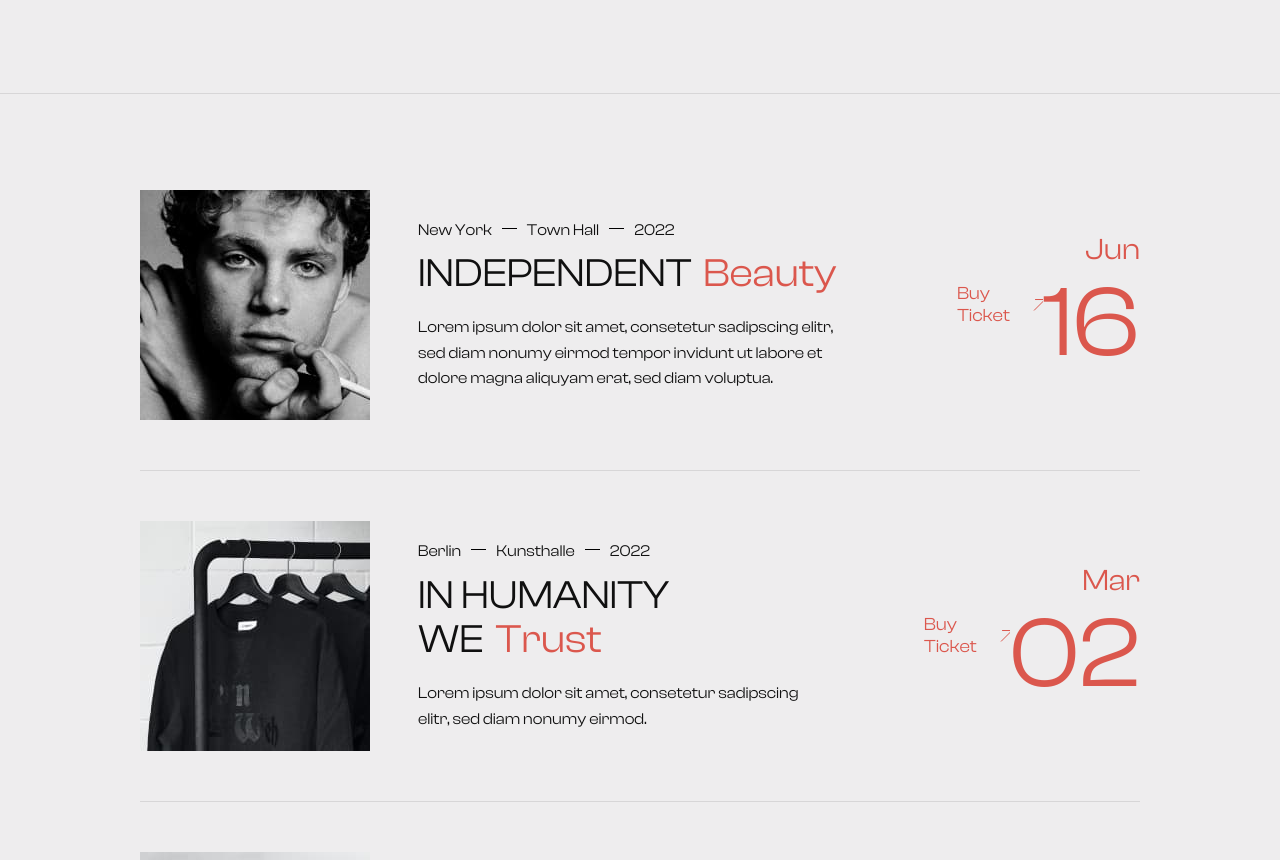
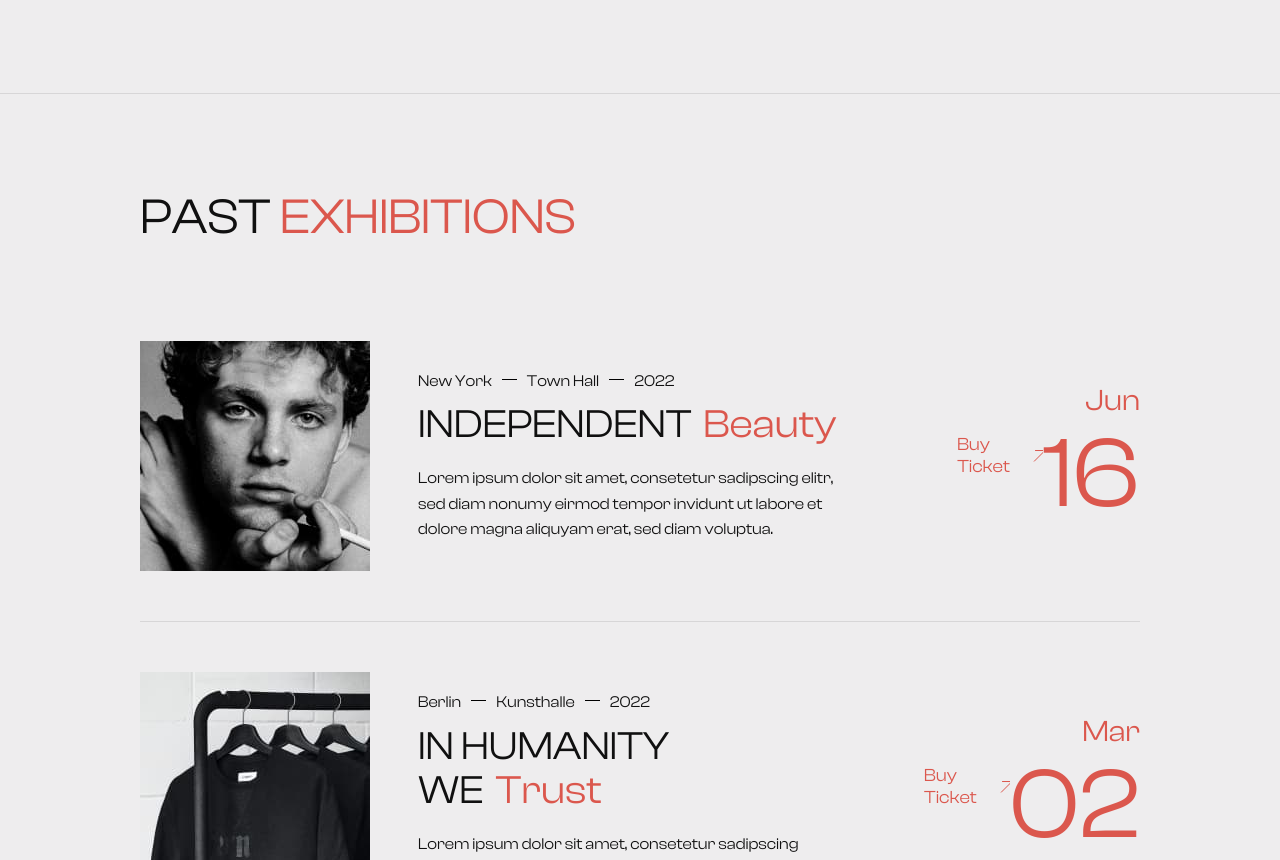
Before and after one commit to IamIrynaPopova/photographer, a React app: page /exhibitions in a window 1280 px wide. Shown: the part 1940-2800 px from the top of the page. Built offline with nearby package versions, Linux system fonts and the light colour scheme.

Commit message:
fix styles

```diff
--- a/src/components/Button.js
+++ b/src/components/Button.js
@@ -1,12 +1,13 @@
 import React from "react";
+import { NavLink } from "react-router-dom";
 
 const Button = ({ text, circleStyle, buttonStyle }) => {
   return (
-    <div className="circle" style={circleStyle}>
+    <NavLink className="circle" style={circleStyle} to="/about">
       <button className="button" type="button" style={buttonStyle}>
         {text}
       </button>
-    </div>
+    </NavLink>
   );
 };
 
--- a/src/components/Customers.js
+++ b/src/components/Customers.js
@@ -1,4 +1,5 @@
 import React from "react";
+import { NavLink } from "react-router-dom";
 import sprite from "../image/sprite/sprite.svg";
 import customer1 from "../image/customer1.jpg";
 import customer2 from "../image/customer2.jpg";
@@ -14,12 +15,12 @@ const Customers = () => {
         <p className="customers__description">
           Worked with Over<span> 50 clients </span>around the world
         </p>
-        <button type="button" className="customers__button">
+        <NavLink type="button" className="customers__button" to="/about">
           Work With Me
           <svg className="customers__button-svg">
             <use href={`${sprite}#arrow-right-red`}></use>
           </svg>
-        </button>
+        </NavLink>
       </div>
       <ul className="customers__list">
         <li className="customers__item">
--- a/src/pages/ExhibitionsPage.js
+++ b/src/pages/ExhibitionsPage.js
@@ -26,14 +26,16 @@ const ExhibitionsPage = () => {
             </p>
           </div>
         </div>
-        <h2 className="exhibitions-page__subtitle">
-          Current <span>Exhibitions</span>
-        </h2>
-        <div className="exhibitions-page__list">
+        <div className="exhibitions-page__list current">
+          <h2 className="exhibitions-page__subtitle">
+            Current <span>Exhibitions</span>
+          </h2>
           <ExhibitionsList />
         </div>
-        <div className="exhibitions-page__border"></div>
-        <div className="exhibitions-page__list">
+        <div className="exhibitions-page__list past">
+          <h2 className="exhibitions-page__subtitle">
+            Past <span>Exhibitions</span>
+          </h2>
           <ul className="exhibitions__list">
             <li className="exhibitions__item">
               <img
--- a/src/styles/components/button.scss
+++ b/src/styles/components/button.scss
@@ -1,5 +1,6 @@
 .circle {
   position: relative;
+  display: block;
   width: 160px;
   height: 160px;
   border-radius: 50%;
--- a/src/styles/components/customers.scss
+++ b/src/styles/components/customers.scss
@@ -44,6 +44,7 @@
   display: flex;
   align-items: center;
   justify-content: space-between;
+  text-decoration: none;
   font-weight: 400;
   font-size: 18px;
   line-height: 1.2;
--- a/src/styles/components/exhibitionspage.scss
+++ b/src/styles/components/exhibitionspage.scss
@@ -46,6 +46,7 @@
 }
 
 .exhibitions-page__subtitle {
+  margin-bottom: 96px;
   font-weight: 400;
   font-size: 50px;
   line-height: 1.1;
@@ -58,11 +59,14 @@
 }
 .exhibitions-page__list {
   position: relative;
-  padding-top: 96px;
-  padding-bottom: 96px;
 }
-
-.exhibitions-page__list::before {
+.exhibitions-page__list.current {
+padding-bottom: 96px;
+}
+.exhibitions-page__list.past {
+padding-top: 96px;
+}
+.exhibitions-page__list:not(:last-child)::after {
   content: "";
   position: absolute;
   bottom: 0;
```
